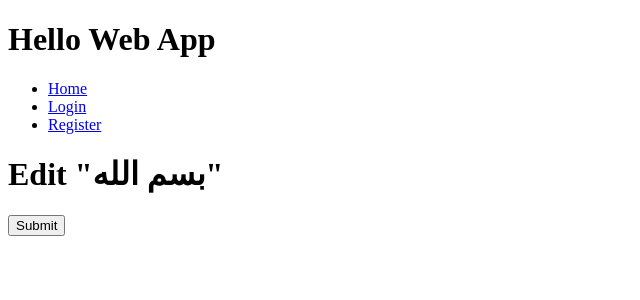
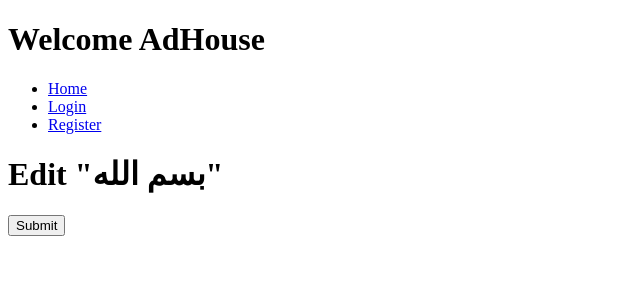
Before and after one commit to a-shamasneh/Adhouse_python, a Django app: page /things/1/edit/ in a window 1280 px wide. Shown: the top 300 px of the page, without its empty margins (0-640 px from the left). Run offline with Django 3.2, Linux system fonts and the light colour scheme; data comes from the database, SQL or seed files in the repository; parts of the project's set-up code (start-up, migrations or seed data) failed here and were passed over.

Commit message:
edit names

```diff
--- a/Adhouse/templates/base.html
+++ b/Adhouse/templates/base.html
@@ -5,7 +5,7 @@
     <head>
         <title>
             {% block title %}
-                My Hello Web App Project
+                Ad house
             {% endblock title %}
         </title>
         <link rel="stylesheet" href="{% static 'css/style.css' %}" />
@@ -13,7 +13,7 @@
     </head>
     <body>
         <header>
-            <h1>Hello Web App</h1>
+            <h1>Welcome AdHouse</h1>
             <nav>
                 <ul>
                     <li>
--- a/Adhouse/views.py
+++ b/Adhouse/views.py
@@ -52,7 +52,7 @@ def editadv(request, id):
         'thing': thing,
         'form': form,
     })
-#the function executes with the signup url to take the inputs
+
 def Add(request):
     if request.method == 'POST':  # if the form has been filled
 
```
